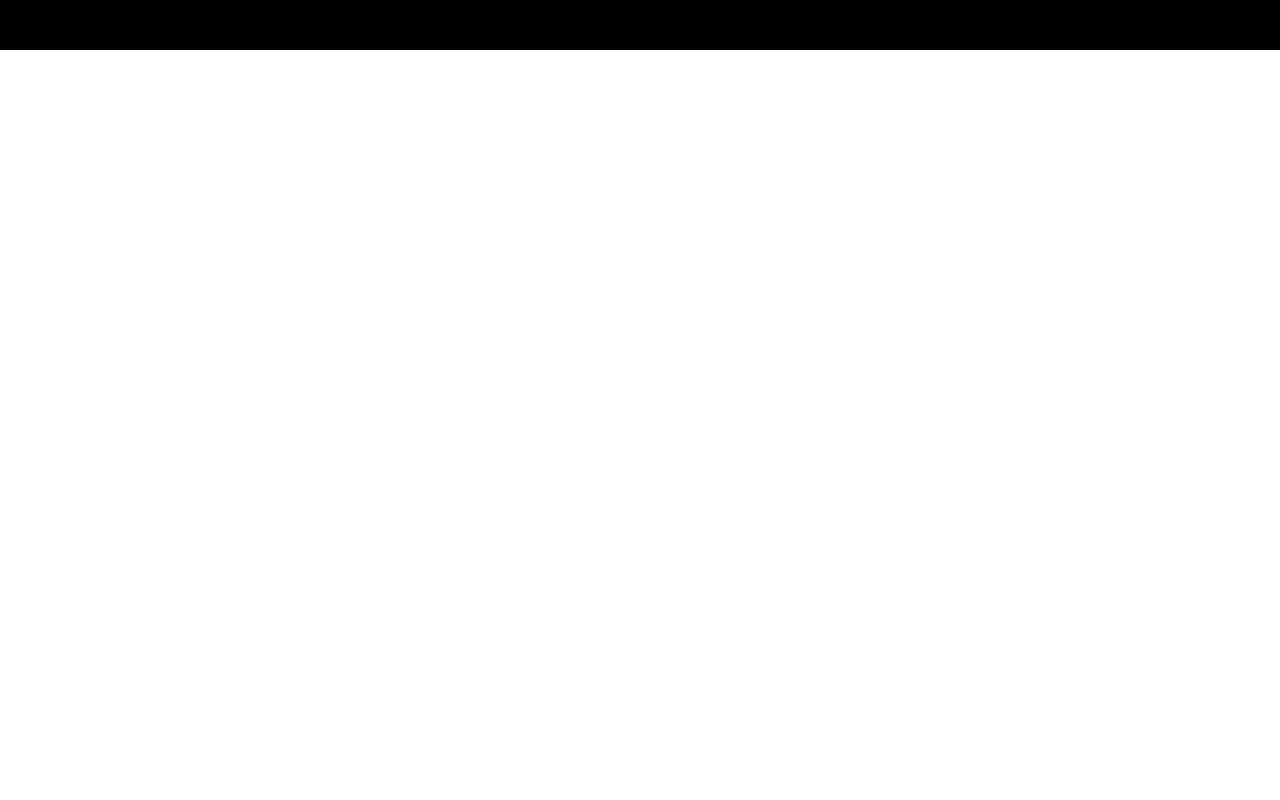
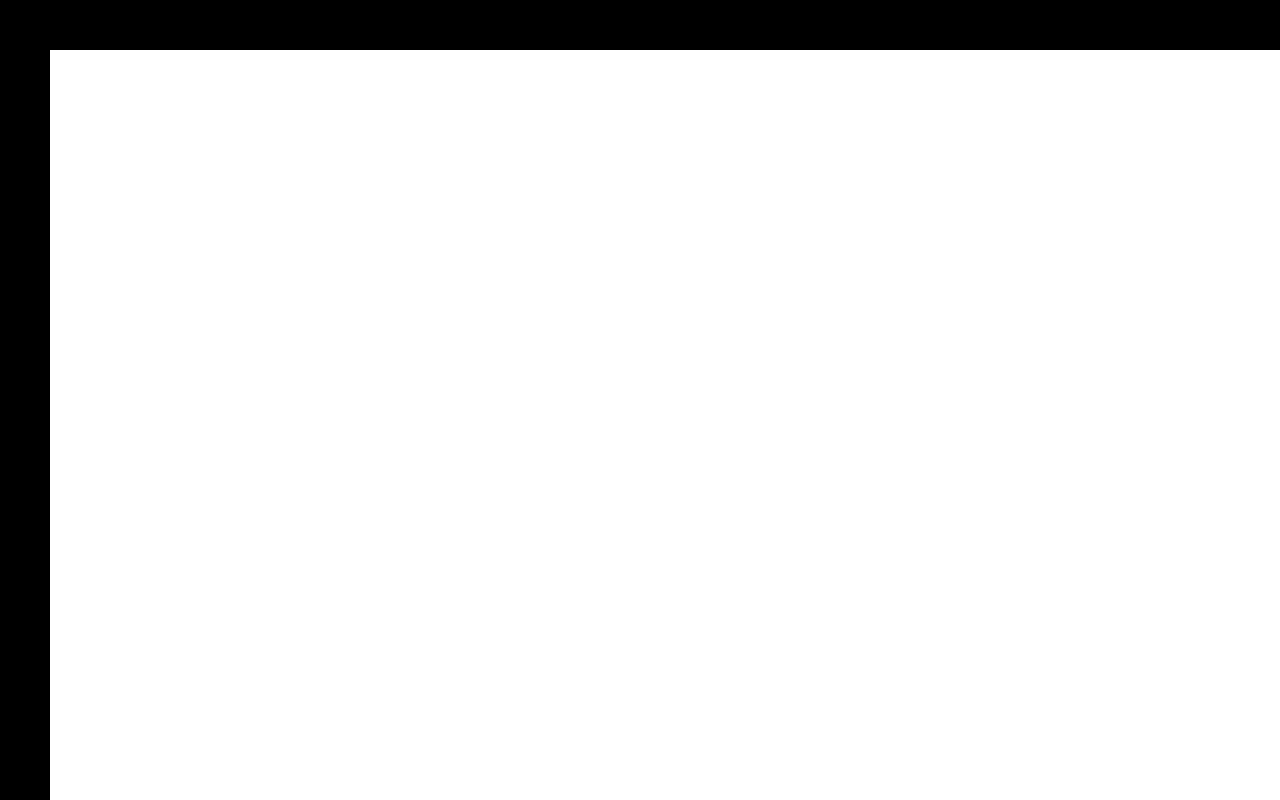
Before and after one commit to DevCharu/MovieWebsite, a plain HTML site: page index.html in a window 1280 px wide. Drawn offline with Linux system fonts and the light colour scheme.

Commit message:
created black sidebar

```diff
--- a/style.css
+++ b/style.css
@@ -22,6 +22,8 @@ body{
     width: 50px;
     height: 100%;
     background-color: black;
+    position: fixed;
+    top: 0;
 
 
 
```
